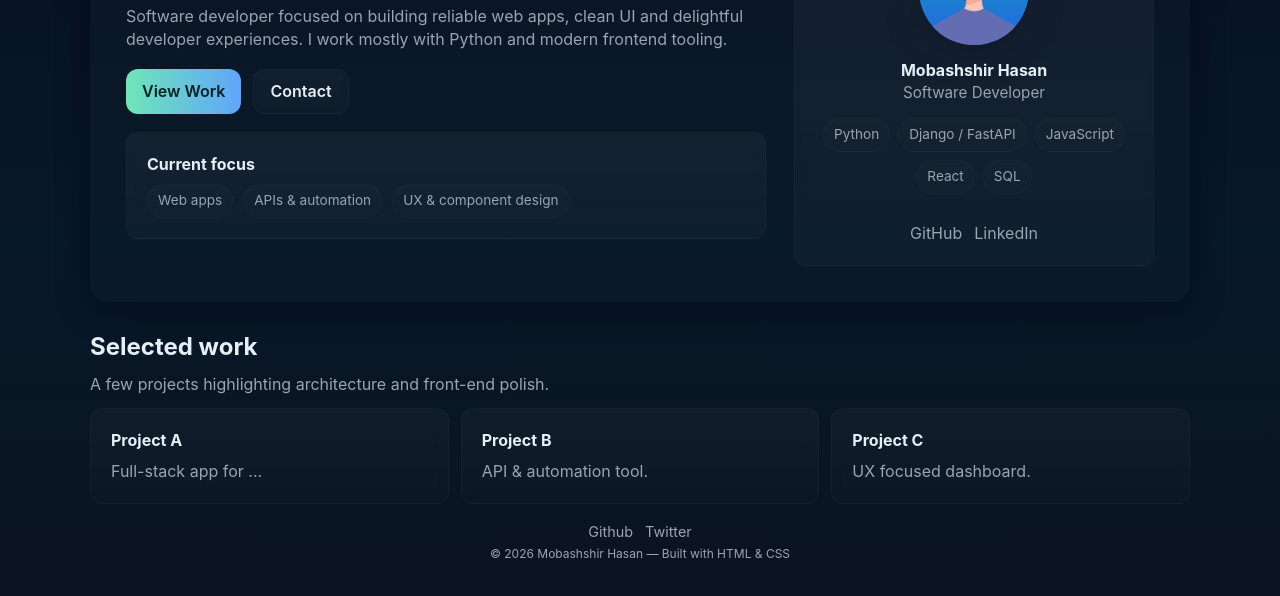
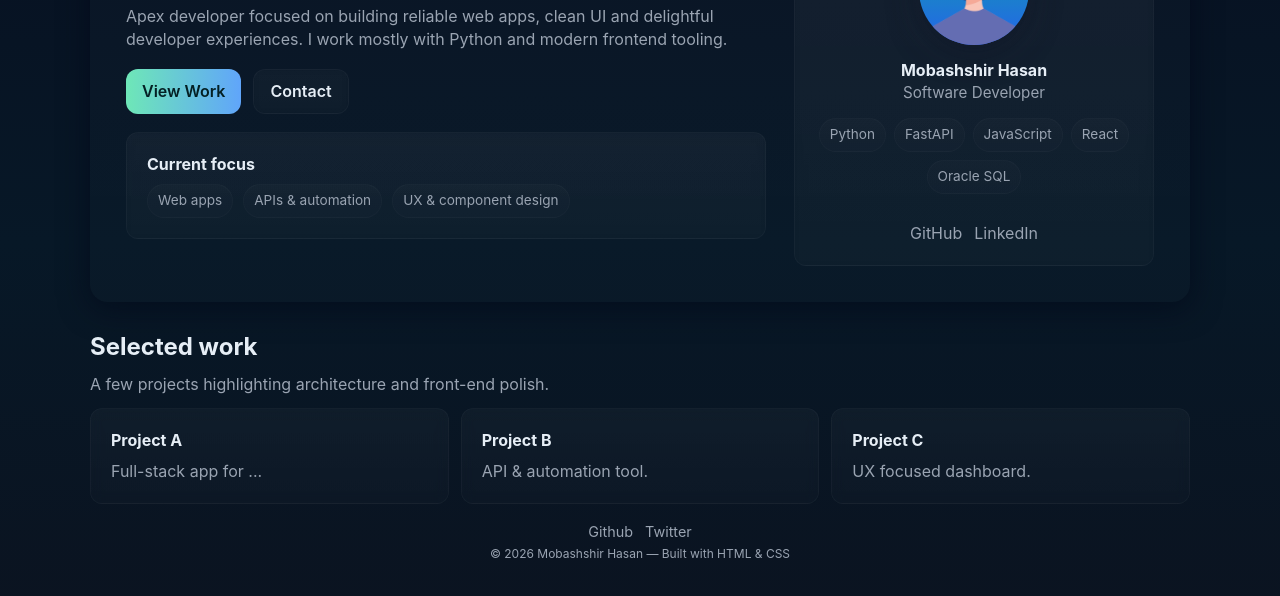
Before and after one commit to mobashshirhasan/mobashshirhasan.github.io, a plain HTML site: page index.html in a window 1280 px wide. Shown: the part 158-754 px from the top of the page. Drawn offline with Linux system fonts and the light colour scheme.

Commit message:
Revise portfolio description and skills section
Updated the portfolio description and skills.

```diff
--- a/index.html
+++ b/index.html
@@ -4,7 +4,7 @@
     <meta charset="UTF-8" />
     <meta name="viewport" content="width=device-width, initial-scale=1.0" />
     <title>Mobashshir Hasan — Portfolio</title>
-    <meta name="description" content="Mobashshir Hasan — Software Developer. Portfolio and contact." />
+    <meta name="description" content="Mobashshir Hasan — Apex Developer. Portfolio and contact." />
     <link rel="stylesheet" href="styles.css">
     <script>
         // small helper for the view-work CTA
@@ -16,7 +16,7 @@
         <main class="hero" role="main" aria-labelledby="greeting">
             <section class="intro">
                 <h1 id="greeting"><span class="name">Mobashshir Hasan</span></h1>
-                <p class="lead">Software developer focused on building reliable web apps, clean UI and delightful developer experiences. I work mostly with Python and modern frontend tooling.</p>
+                <p class="lead">Apex developer focused on building reliable web apps, clean UI and delightful developer experiences. I work mostly with Python and modern frontend tooling.</p>
                 <div class="ctas">
                     <a href="#work" class="btn primary" onclick="scrollToWork(event)">View Work</a>
                     <a class="btn" href="mailto:mobashshir12@gmail.com">Contact</a>
@@ -44,10 +44,10 @@
 
                 <div class="skills" aria-hidden="false">
                     <span class="chip">Python</span>
-                    <span class="chip">Django / FastAPI</span>
+                    <span class="chip">FastAPI</span>
                     <span class="chip">JavaScript</span>
                     <span class="chip">React</span>
-                    <span class="chip">SQL</span>
+                    <span class="chip">Oracle SQL</span>
                 </div>
 
                 <div style="width:100%">
```
